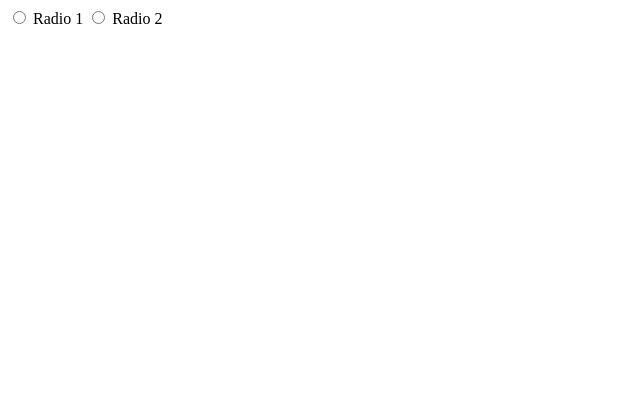
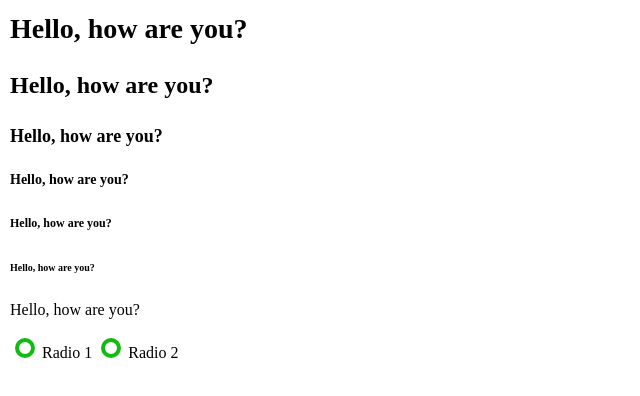
Before and after one commit to Max95Cohen/A, a website: page index.html in a window 1280 px wide. Shown: the whole page, without its empty margins (0-640 px from the left). Drawn offline with Linux system fonts and the light colour scheme.

Commit message:
update index.html.

```diff
--- a/index.html
+++ b/index.html
@@ -1,6 +1,15 @@
-<link href="a.css" rel="stylesheet" type="text/css">
+<link href="/dist/app.css" rel="stylesheet" type="text/css">
 
 <body>
+
+<h1>Hello, how are you?</h1>
+<h2>Hello, how are you?</h2>
+<h3>Hello, how are you?</h3>
+<h4>Hello, how are you?</h4>
+<h5>Hello, how are you?</h5>
+<h6>Hello, how are you?</h6>
+
+<p>Hello, how are you?</p>
 
 <p>
     <label>
```
